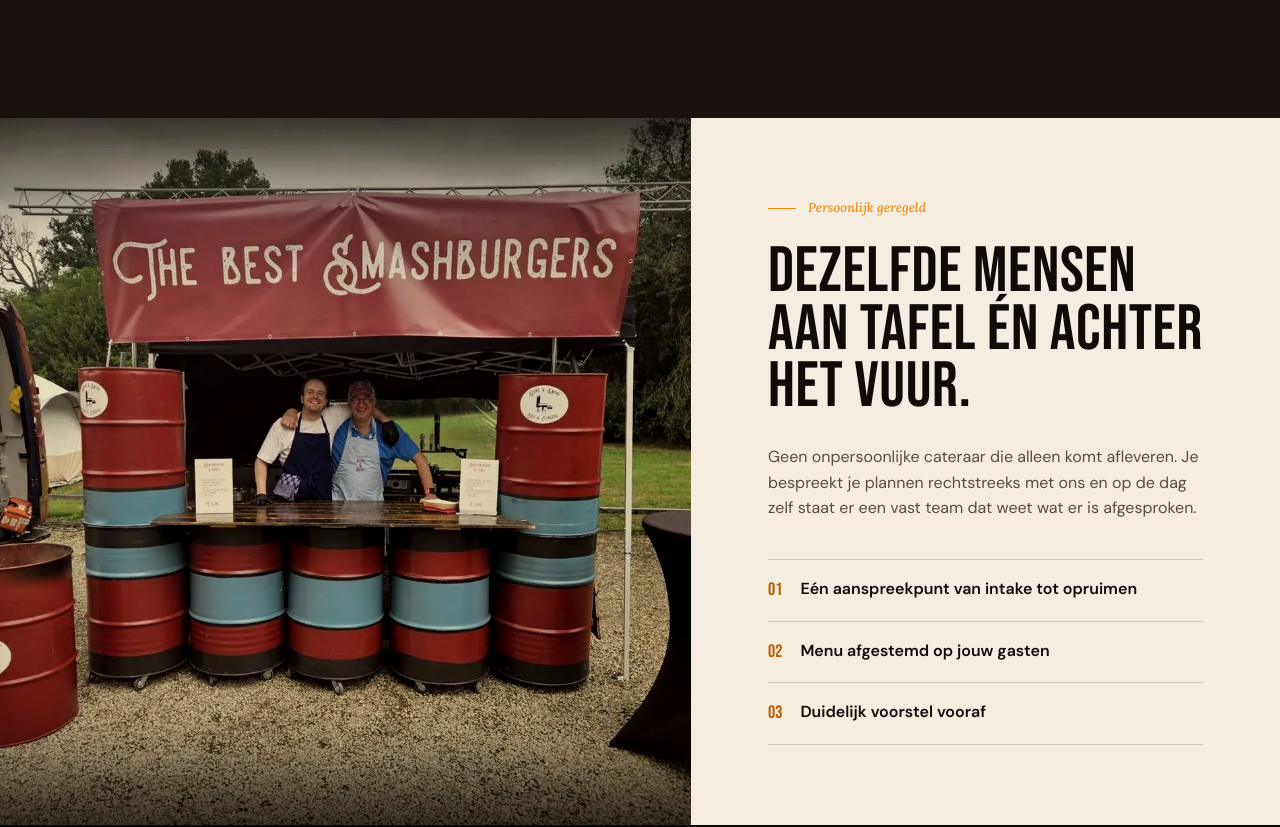
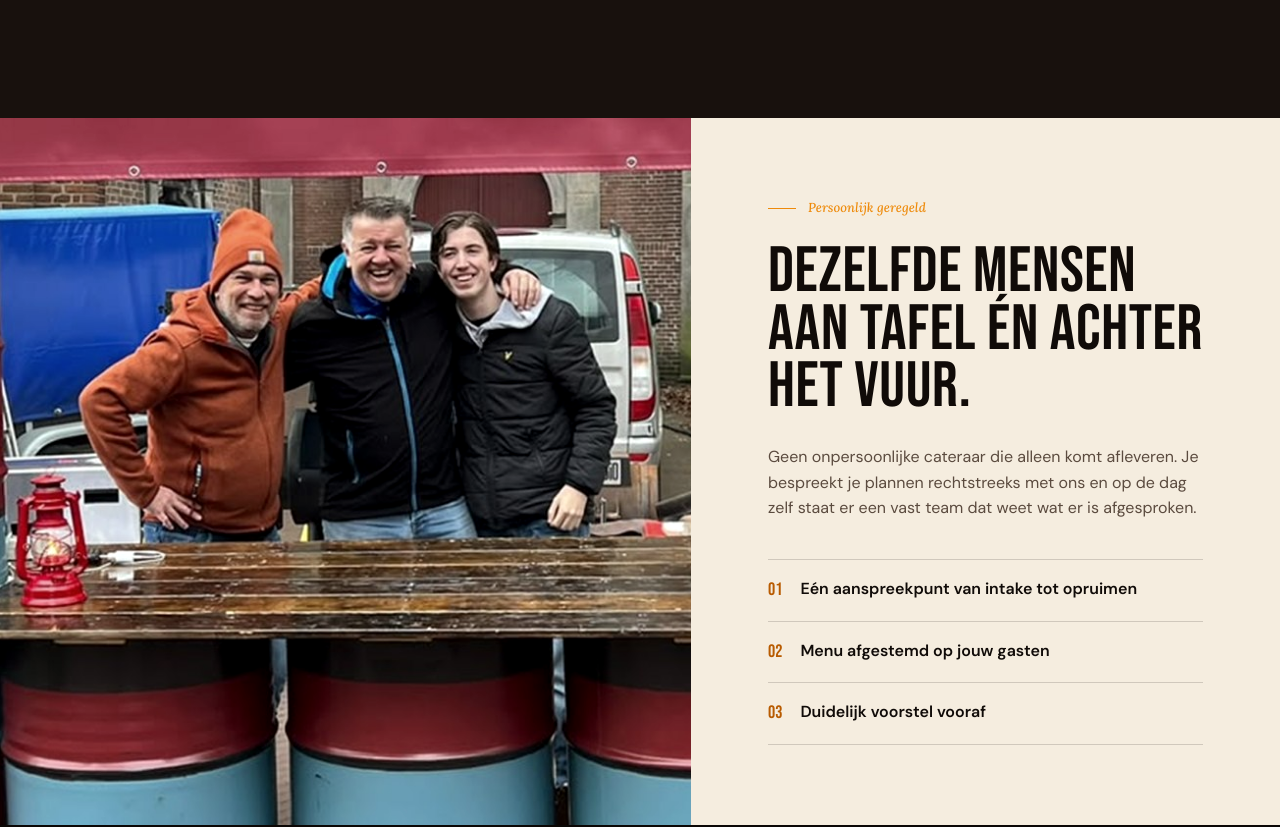
Before and after one commit to Damiank97/briqk-stokeandsmoke, a plain HTML site: page index.html in a window 1280 px wide. Shown: the part 2567-3394 px from the top of the page. Drawn offline with Linux system fonts and the light colour scheme.

Commit message:
Add team photo to homepage

```diff
--- a/index.html
+++ b/index.html
@@ -17,7 +17,7 @@
   <link rel="preconnect" href="https://fonts.gstatic.com" crossorigin>
   <link href="https://fonts.googleapis.com/css2?family=Bebas+Neue&family=DM+Sans:wght@400;500;600&family=Lora:ital,wght@0,400;1,500&display=swap" rel="stylesheet">
   <link rel="preload" href="assets/smashburger.webp" as="image" type="image/webp">
-  <link rel="stylesheet" href="styles.css?v=23">
+  <link rel="stylesheet" href="styles.css?v=24">
   <script>document.documentElement.classList.add('js');</script>
   <script type="application/ld+json">
   {
@@ -176,7 +176,7 @@
 
     <section class="proof section" aria-label="Waarom Stoke and Smoke">
       <div class="proof-image" data-reveal>
-        <img src="assets/everhard_team.webp" width="1400" height="1050" alt="Het team van Stoke and Smoke tijdens een event" loading="lazy" decoding="async">
+        <img src="assets/team_stoke_smoke.jpg" width="930" height="720" alt="Drie leden van het Stoke and Smoke team samen achter de kraam" loading="lazy" decoding="async">
       </div>
       <div class="proof-copy" data-reveal>
         <p class="eyebrow"><span></span> Persoonlijk geregeld</p>
--- a/styles.css
+++ b/styles.css
@@ -951,6 +951,7 @@ summary {
   width: 100%;
   height: 100%;
   object-fit: cover;
+  object-position: center 42%;
   filter: saturate(0.8) contrast(1.05);
 }
 
```
Also changed, not shown: assets/team_stoke_smoke.jpg (added).
